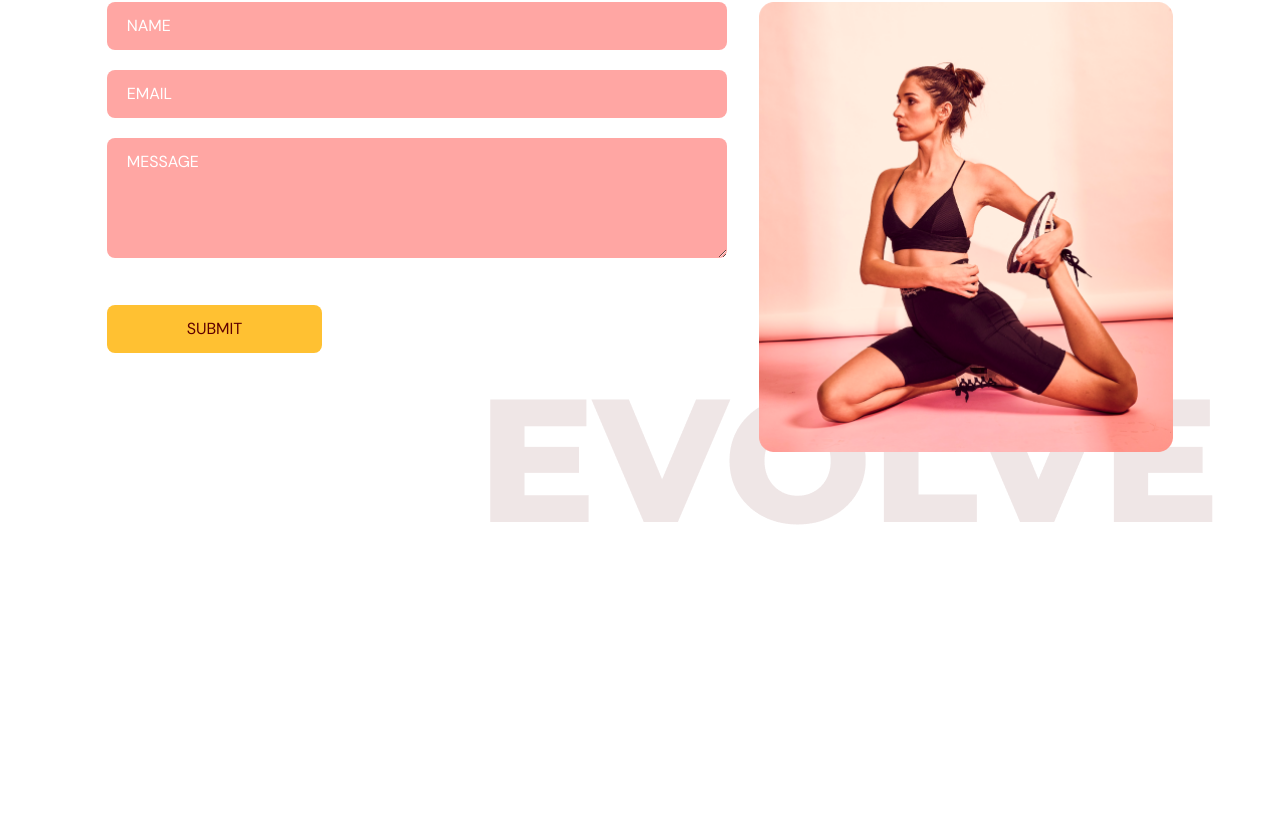
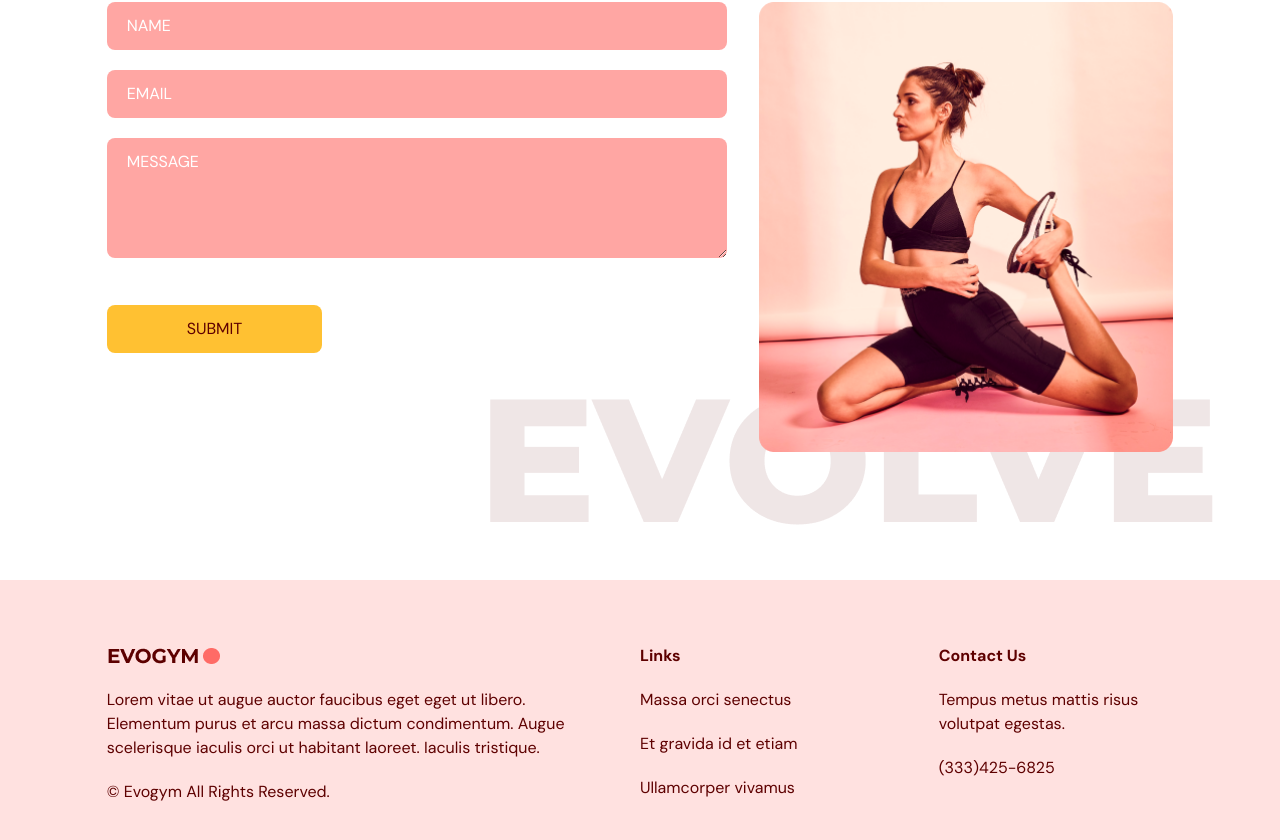
Before and after one commit to chaoma6/Fitness-TBL, a React (Vite) app: page / in a window 1280 px wide. Shown: the part 1923-2763 px from the top of the page. Before the commit the page ends 2503 px from the top, so only its background shows below. Built offline with nearby package versions, Linux system fonts and the light colour scheme.

Commit message:
import Footer in app

```diff
--- a/src/App.tsx
+++ b/src/App.tsx
@@ -5,6 +5,7 @@ import Benefits from "@/scenes/benefits";
 import ContactUs from "@/scenes/contactUs";
 import { useEffect, useState } from "react";
 import { SelectedPage } from "@/shared/types";
+import Footer from "./scenes/footer";
 
 function App() {
   const [selectedPage, setSelectedPage] = useState<SelectedPage>(
@@ -35,6 +36,7 @@ function App() {
       <Benefits setSelectedPage={setSelectedPage} />
       <OurClasses setSelectedPage={setSelectedPage} />
       <ContactUs setSelectedPage={setSelectedPage} />
+      <Footer />
     </div>
   );
 }
```
